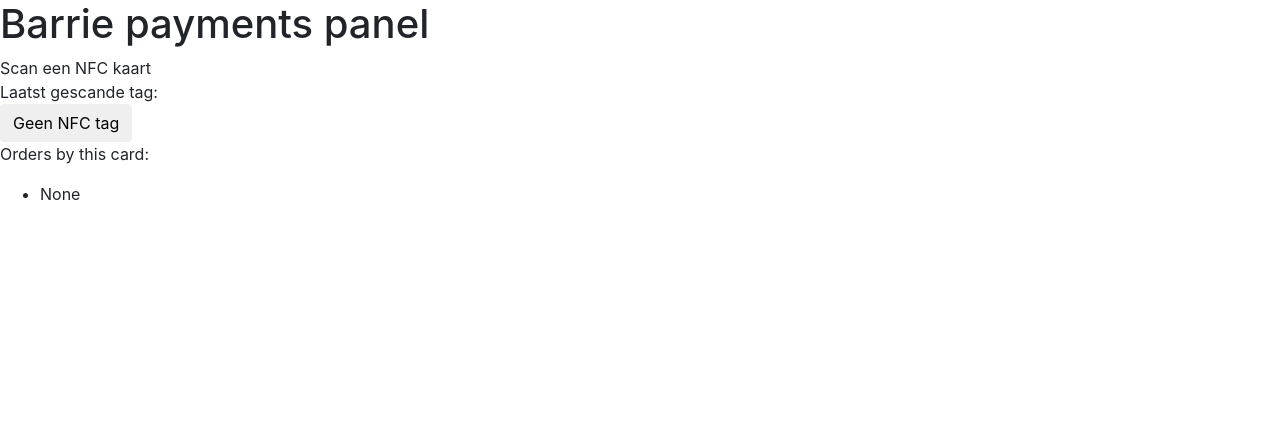
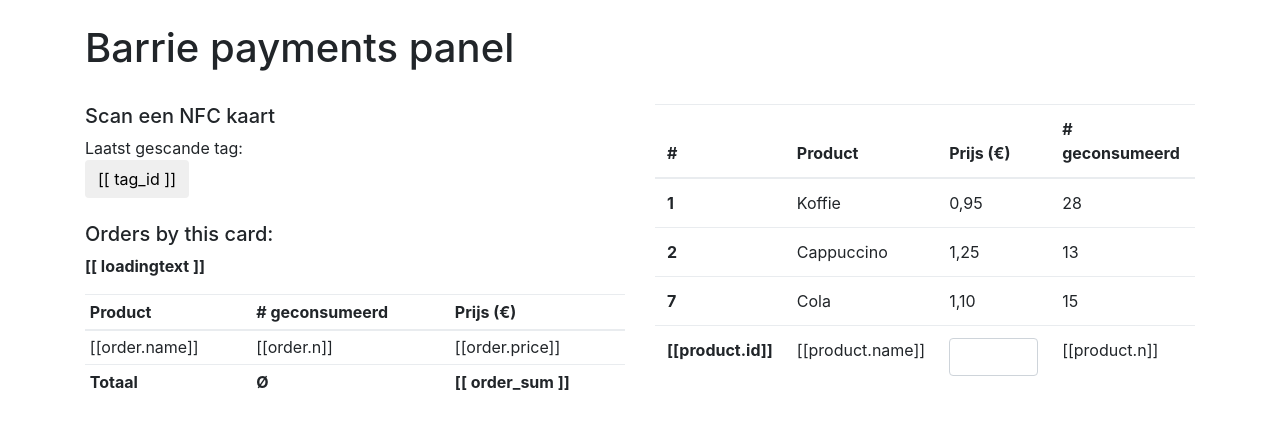
Before and after one commit to BarrieRobot/PaymentPanel, a Flask app: page / in a window 1280 px wide. Shown: the top 429 px of the page. Run offline with Flask 2, Linux system fonts and the light colour scheme; some libraries are stand-ins or nearby versions.

Commit message:
Improved layout, added table for all products. One should be able to change the price of products by clicking on the price. It is saved by clicking outside.

```diff
--- a/static/js/myscript.js
+++ b/static/js/myscript.js
@@ -4,9 +4,33 @@
   delimiters: ['[[', ']]'],
   data: {
     tag_id: "Geen NFC tag",
-    orders:  ["None"],
-    loadingtext: ''
+    orders:  [],
+    loadingtext: 'Orders aan het laden',
+    loading: true,
+    edit_price_id: null,
+    edit_price_changed: false
   },
+  computed: {
+    order_sum = function () {
+      var sum = 0.00;
+      this.orders.forEach(function (order) {
+        sum += order.price * order.n;
+      });
+      // Return result with two digits after the comma
+      return sum.toFixed(2).replace('.', ',');
+    }
+  },
+  methods: {
+    update_data = {
+      // If the user has changed something in the price, update it in the database
+      if (edit_price_changed) {
+        axios.post('/update_price').then(response => {
+          edit_price_changed = false;
+          edit_price_id = null;
+        });
+      }
+    }
+  }
   mounted() {
     refreshIntervalId = setInterval(function () {
       checkForTag();
@@ -18,8 +42,8 @@
   axios.get('/random').then(response => {
     if (response.data === "Geen NFC tag") {
       // No tag found -> leave current active tag as is
-     // this.message = "Geen NFC tag"
-   } else if (vm.tag_id == response.data) {
+      // this.message = "Geen NFC tag"
+   } else if (vm.tag_id === response.data) {
       // Tag is same as before -> ignore
 
     } else {
@@ -28,15 +52,12 @@
        vm.loadingtext = 'Loading...';
        loadOrders(vm.tag_id);
     }
-  }
-  );
+  });
 }
 
 function loadOrders(tag_id) {
   axios.get('/orders/' + tag_id).then(response => {
-      Vue.nextTick(function () {
-        vm.loadingtext = '';
-        vm.orders = response.data;
-      })
-    });
-  }
+    vm.loading = false;
+    vm.orders = response.data;
+  });
+}
--- a/templates/index.html
+++ b/templates/index.html
@@ -6,20 +6,93 @@
 <link rel="stylesheet" href="https://maxcdn.bootstrapcdn.com/bootstrap/4.0.0-beta.2/css/bootstrap.min.css" integrity="sha384-PsH8R72JQ3SOdhVi3uxftmaW6Vc51MKb0q5P2rRUpPvrszuE4W1povHYgTpBfshb" crossorigin="anonymous">
 </head>
 <body>
-<div id="app">
-  <h1>Barrie payments panel</h1>
+<div class="container" id="app" v-on:click="update_data()">
+  <div class="row">
+    <div class="col-12 mb-4 mt-4">
+      <h1>Barrie payments panel</h1>
+    </div>
+  </div>
 
-  <div> Scan een NFC kaart </div>
-  <div> Laatst gescande tag: </div>
-  <button class="btn">
-    [[ tag_id ]]
-  </button>
+  <div class="row">
+    <div class="col-md">
+      <h5>Scan een NFC kaart </h5>
+      <div>Laatst gescande tag: </div>
+      <button class="btn mb-4">
+        [[ tag_id ]]
+      </button>
 
-  <div>Orders by this card:</div>
-  <p> [[ loadingtext ]]</p>
-  <ul>
-    <li v-for="order in orders">[[ order ]]</li>
-  </ul>
+      <h5>Orders by this card:</h5>
+      <p><strong v-if="loading">[[ loadingtext ]]</strong></p>
+      <!--<ul>
+        <li v-for="order in orders">[[ order ]]</li>
+      </ul>-->
+      <table class="table table-sm" v-show="!loading && orders">
+        <thead>
+          <tr>
+            <th scope="col">Product</th>
+            <th scope="col"># geconsumeerd</th>
+            <th scope="col">Prijs (&euro;)</th>
+          </tr>
+        </thead>
+        <tbody>
+          <tr v-for="order in orders">
+            <td>[[order.name]]</td>
+            <td>[[order.n]]</td>
+            <td>[[order.price]]</td>
+          </tr>
+          <tr>
+            <th scope="row">Totaal</th>
+            <th scope="row">&Oslash;</th>
+            <th scope="row">[[ order_sum ]]</th>
+          </tr>
+        </tbody>
+      </table>
+    </div>
+    <div class="col-md">
+      <table class="table">
+        <thead>
+          <tr>
+            <th scope="col">#</th>
+            <th scope="col">Product</th>
+            <th scope="col">Prijs (&euro;)</th>
+            <th scope="col"># geconsumeerd</th>
+          </tr>
+        </thead>
+        <tbody>
+          <tr>
+            <th scope="row">1</th>
+            <td>Koffie</td>
+            <td>0,95</td>
+            <td>28</td>
+          </tr>
+          <tr>
+            <th scope="row">2</th>
+            <td>Cappuccino</td>
+            <td>1,25</td>
+            <td>13</td>
+          </tr>
+          <tr>
+            <th scope="row">7</th>
+            <td>Cola</td>
+            <td>1,10</td>
+            <td>15</td>
+          </tr>
+          <tr v-for="product in products">
+            <th scope="row">[[product.id]]</th>
+            <td>[[product.name]]</td>
+            <td v-on:click.stop="edit_price_id = product.id">
+              <template v-if="edit_price_id !== product.id">[[product.price]]</template>
+              <input type="number" class="form-control"
+                     v-bind:title="'Prijs van ' + product.name"
+                     v-if="edit_price_id === product.id" v-model="product.price"
+                     v-on:keyup="edit_price_changed = true">
+            </td>
+            <td>[[product.n]]</td>
+          </tr>
+        </tbody>
+      </table>
+    </div>
+  </div>
 
 
 </div>
```
